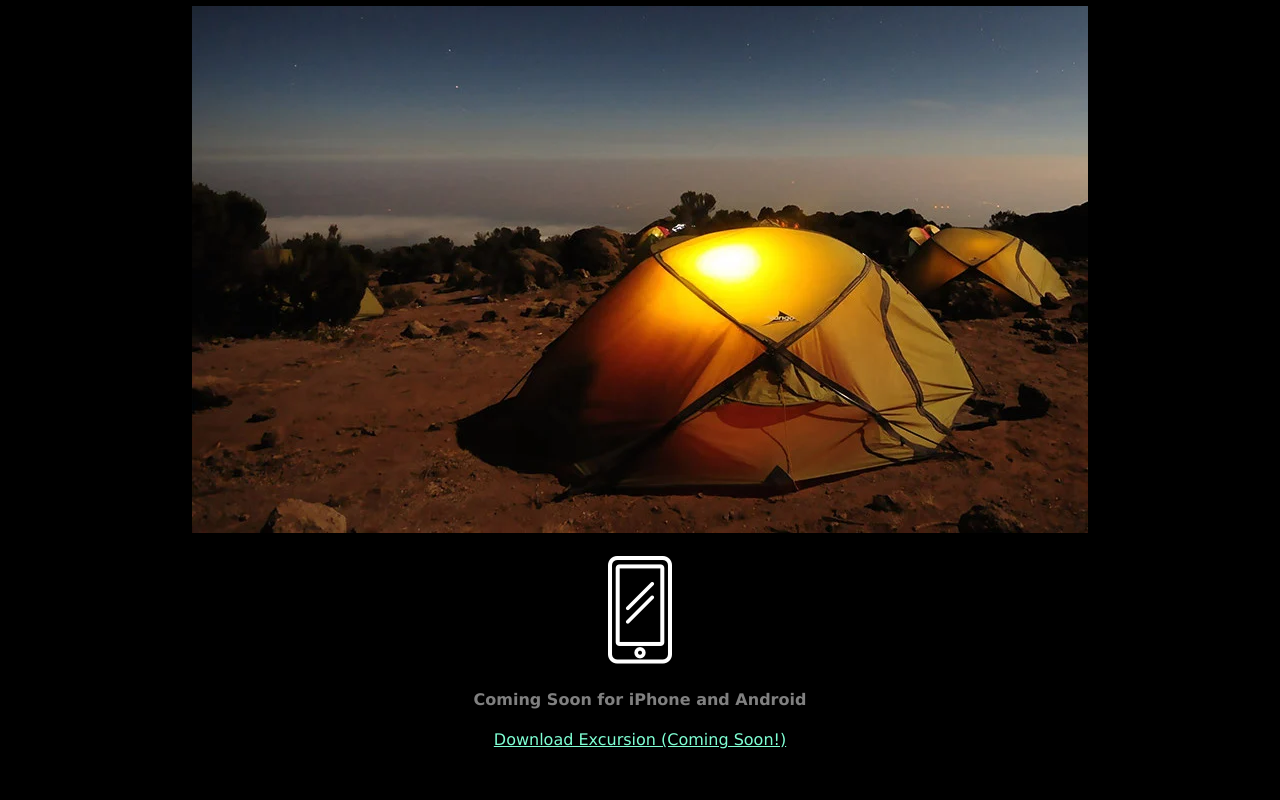
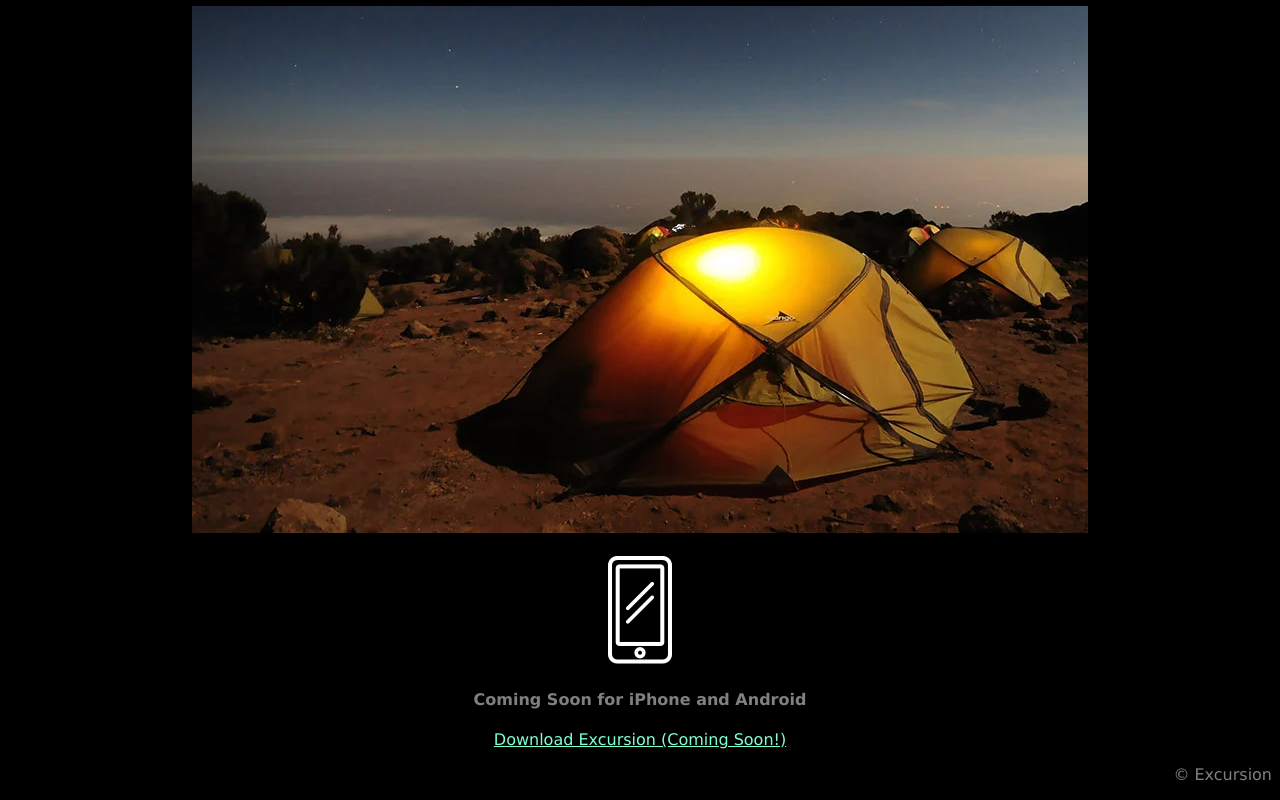
Before and after one commit to Fantoose/excursion, a plain HTML site: page index.html in a window 1280 px wide. Shown: the part 373-1173 px from the top of the page. Before the commit the page ends 1138 px from the top, so only its background shows below. Drawn offline with Linux system fonts and the light colour scheme.

Commit message:
finished

```diff
--- a/Resources/css/style.css
+++ b/Resources/css/style.css
@@ -22,3 +22,7 @@ h2 {
     font-weight: 300;
     size: 42px;
 }
+#footer {
+    text-align: right;
+    color: grey;
+}
--- a/index.html
+++ b/index.html
@@ -17,4 +17,7 @@
     <h4>Coming Soon for iPhone and Android</h4>
     <p><a href="#">Download Excursion (Coming Soon!)</a></p>
 </body>
+<footer>
+    <p id="footer">© Excursion</p>
+</footer>
 </html>
```
